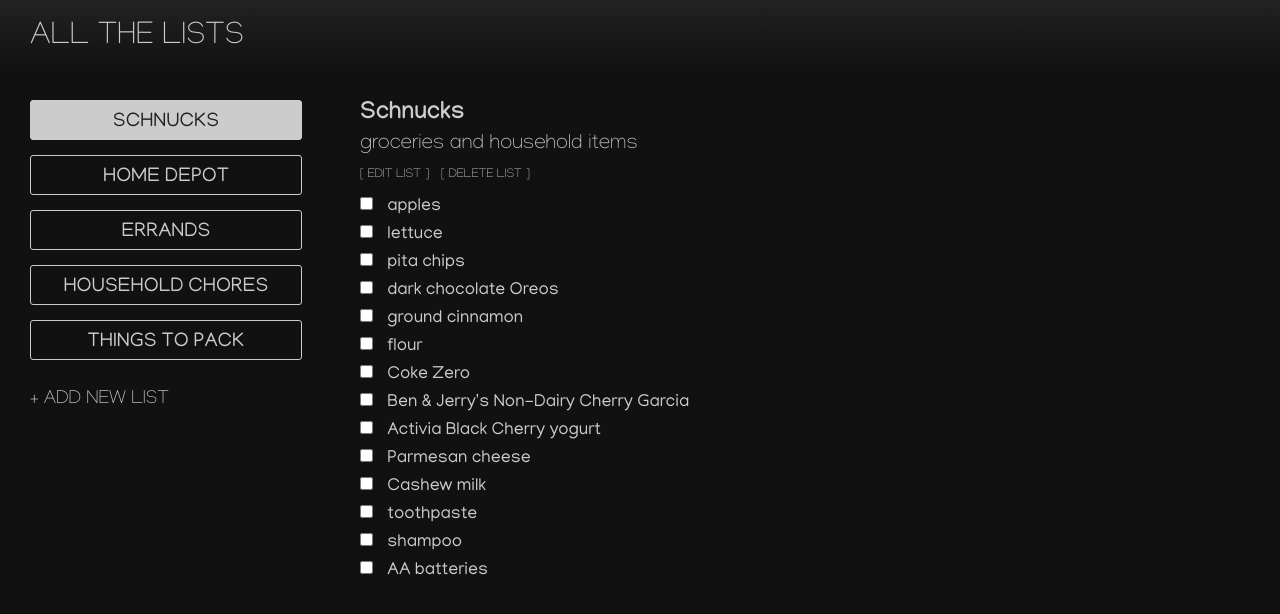
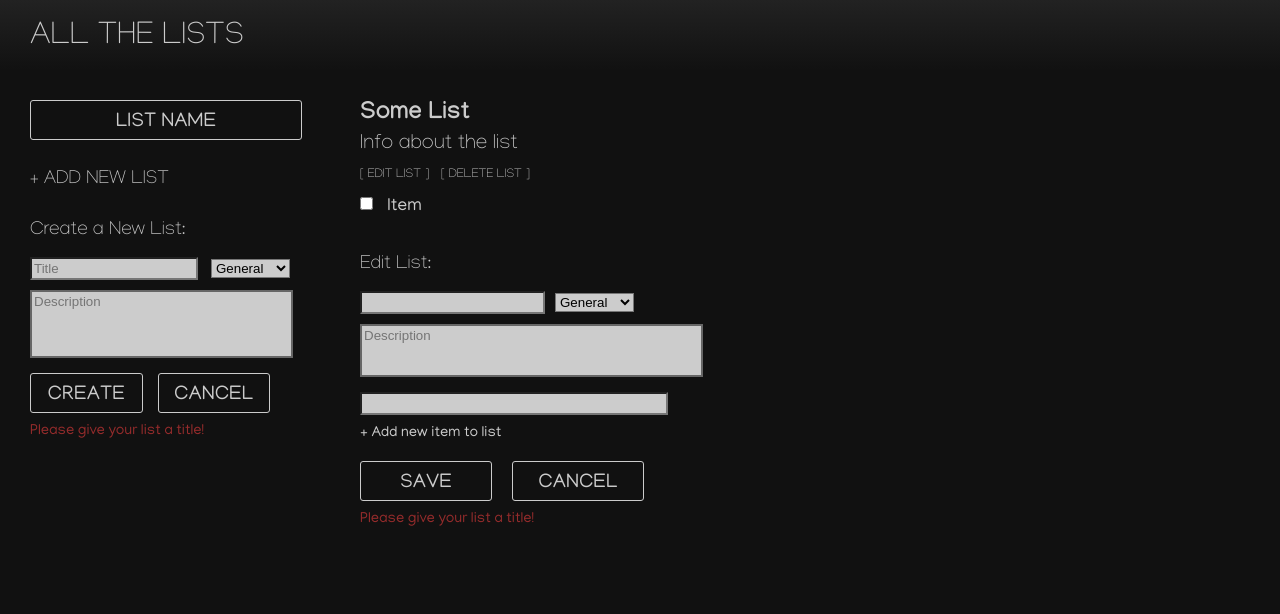
Before and after one commit to Carolista/LC-A6-prep, an Angular app in the folder A6-prep/: page / in a window 1280 px wide. Shown: the top 614 px of the page. Built offline with nearby package versions, Linux system fonts and the light colour scheme.

Commit message:
finished removing solution code and adding comments

```diff
--- a/A6-prep/src/app/app.component.html
+++ b/A6-prep/src/app/app.component.html
@@ -1,2 +1,4 @@
 <app-header></app-header>
 <app-main></app-main>
+
+<!-- Notice the current-list component is not here... where is it? -->
--- a/A6-prep/src/app/current-list/current-list.component.html
+++ b/A6-prep/src/app/current-list/current-list.component.html
@@ -1,47 +1,61 @@
+<!-- IMPORTANT: Before trying to add functionality to this file, get familiar with the properties and methods of the component's TS file -->
+
 <section>
 
+    <!-- Current list will display here -->
 
-    <!-- Current list will display here -->
-    <h3>{{currentList.title}}</h3>
-    <p id="desc">{{currentList.desc}}</p>
+    <!-- TODO: Reference the current list to get the title and description -->
+    <h3>Some List</h3>
+    <p id="desc">Info about the list</p>
 
-    <ng-container *ngIf="!editing">
+    <!-- TODO: Make this entire section disappear if currently editing the list -->
+    <ng-container>
         <!-- Toggle to edit list -->
+        <!-- TODO: Make sure both of these buttons have click events to do what they're meant to do -->
         <div id="toggle">
-            <span class="mini-buttons" *ngIf="!editing" (click)="editing = true">[ Edit list ]</span>
-            <span class="mini-buttons" *ngIf="!editing" (click)="deleteList()">[ Delete list ]</span>
+            <span class="mini-buttons">[ Edit list ]</span>
+            <span class="mini-buttons">[ Delete list ]</span>
         </div>
         <!-- Checklist -->
-        <div class="list-group" *ngFor="let item of currentList.items">
-            <label class="list-item"><input type="checkbox" /> {{item}}</label>
+        <!-- TODO: Iterate over items in the list to display each string dynamically -->
+        <div class="list-group">
+            <label class="list-item"><input type="checkbox" /> Item</label>
         </div>
     </ng-container>
 
     <!-- Form to edit list -->
-    <div id="edit-list-form" *ngIf="editing">
+    <!-- TODO: Make this entire form section disappear when not editing -->
+    <div id="edit-list-form">
         <h4>Edit List:</h4>
-        <form #form>
+        <form>
             <div>
-                <input #titleField type="text" maxLength="20" value="{{currentList.title}}" [class.empty-warning]="formIncomplete" />
+                <!-- TODO: Assign a value attribute that dynamically fills the field with the current saved string, and TODO: apply the class .empty-warning only if the user tries to save changes with this field left blank -->
+                <input #titleField type="text" maxLength="20" />
                 <select #typeField>
                     <option value="general">General</option>
                     <option value="shopping">Shopping</option>
                     <option value="to do">To Do</option>
                 </select>
             </div>
-            <textarea #descField rows="3" cols="40" maxLength="120" placeholder="Description" value="{{currentList.desc}}"></textarea>
-            <div class="list-group" *ngFor="let item of currentList.items; let i = index">
-                <input #listItem class="list-item-edit" type=text value="{{item}}" (change)="saveItem(listItem.value, i)" />
+            <!-- TODO: Assign a value attribute that dynamically fills the field with the current saved string -->
+            <textarea #descField rows="3" cols="40" maxLength="120" placeholder="Description"></textarea>
+            <!-- There is some advanced stuff here with the *ngFor directive... add this to the div below: *ngFor="let item of currentList.items; let i = index" ...and notice the indexing -->
+            <div class="list-group">
+                <!-- TODO: Assign a value attribute to pre-fill items, and notice the (change) event already done for you... this will save the new string immediately! -->
+                <input #listItem class="list-item-edit" type=text (change)="saveItem(listItem.value, i)" />
             </div>
 
-            <p id="add-new-item" (click)="addItem()">+ Add new item to list</p>
+            <!-- TODO: Add the necessary click event here to call the method -->
+            <p id="add-new-item">+ Add new item to list</p>
 
+            <!-- TODO: For both buttons, add click events. Specifically, make sure the Save button passes in the values of the input fields when it calls the method to save changes to the list, and make sure the Cancel button makes the form disappear and undoes any warnings that might have been triggered. -->
             <div class="form-buttons">
-                <div id="Save" class="small-button" (click)="saveList(titleField.value, typeField.value, descField.value)">Save</div>
-                <div id="cancel" class="small-button" (click)="editing = false; formIncomplete = false">Cancel</div>
+                <div id="Save" class="small-button">Save</div>
+                <div id="cancel" class="small-button">Cancel</div>
             </div>
 
-            <div class="warning" *ngIf="formIncomplete">Please give your list a title!</div>
+            <!-- TODO: Make sure this is visible only if the title field is left blank when the Create button is clicked (hint: look at what happens in the saveList() method) -->
+            <div class="warning">Please give your list a title!</div>
 
         </form>
     </div>
--- a/A6-prep/src/app/current-list/current-list.component.ts
+++ b/A6-prep/src/app/current-list/current-list.component.ts
@@ -9,8 +9,9 @@
 
 export class CurrentListComponent implements OnInit {
 
-    @Input() allLists: List[];
-    @Input() currentList: List;
+    // TODO: use the @Input() decorator (already imported above) to bring in currentList and allLists from the main component - you also need code in the <app-current-list> element in main.component.html for this to work!
+    currentList: List;
+    allLists: List[];
 
     editing: boolean = false;
     formIncomplete: boolean = false;
@@ -51,13 +52,12 @@
     }
 
     deleteList(): void {
-        if (confirm("Are you sure you want to delete this list?")) {
-            this.allLists.splice(this.allLists.indexOf(this.currentList), 1);
-            if (this.allLists.length > 0) {
-                this.currentList = this.allLists[0];
-            } else {
-                this.currentList = null;
-            }
+        // TODO: Add a confirmation pop-up here just like you would in the DOM to make sure the user really wants to delete the list before allowing it to happen!
+        this.allLists.splice(this.allLists.indexOf(this.currentList), 1);
+        if (this.allLists.length > 0) {
+            this.currentList = this.allLists[0];
+        } else {
+            this.currentList = null;
         }
     }
 
--- a/A6-prep/src/app/main/main.component.html
+++ b/A6-prep/src/app/main/main.component.html
@@ -1,36 +1,45 @@
+<!-- IMPORTANT: Before trying to add functionality to this file, get familiar with the properties and methods of the component's TS file -->
+
 <section>
 
     <!-- On left -->
     <div id="main">
 
         <!-- All the lists -->
-        <div class="pseudobutton" [class.selected]="list == currentList" [class.not-selected]="list == !currentList" *ngFor="let list of allLists" (click)="viewNewList(list)">{{list.title}}</div>
+        <!-- TODO: Add boolean logic to conditional classes, TODO: iterate over all lists, TODO: display name of each list, and TODO: add click event so list can be viewed on the right half of the page -->
+        <div class="pseudobutton">List Name</div>
 
         <!-- Toggle to add new list -->
-        <h4 id="add-new" *ngIf="!addingNewList" (click)="addingNewList = true">+ Add new list</h4>
+        <!-- TODO: Make it visible only when not adding a new list, and TODO: add click event to toggle form -->
+        <h4 id="add-new">+ Add new list</h4>
 
         <!-- Form to create new list -->
-        <div id="new-list-form" *ngIf="addingNewList">
+        <!-- TODO: Make visible only when adding new list -->
+        <div id="new-list-form">
             <h4 id="create-new">Create a New List:</h4>
             <form #form>
-                <input #titleField type="text" maxLength="20" placeholder="Title" [class.empty-warning]="formIncomplete" />
+                <!-- TODO: Add conditional class for .empty-warning when trying to create with this field blank -->
+                <input #titleField type="text" maxLength="20" placeholder="Title" />
                 <select #typeField>
                     <option value="general">General</option>
                     <option value="shopping">Shopping</option>
                     <option value="to do">To Do</option>
                 </select>
                 <textarea #descField rows="4" cols="30" maxLength="120" placeholder="Description"></textarea>
+                <!-- TODO: For both buttons, add click events. Specifically, make sure the Create button passes in the values of the input fields when it calls the method to create a new list, and make sure the Cancel button makes the form disappear and undoes any warnings that might have been triggered. -->
                 <div class="form-buttons">
-                    <div id="submit" class="small-button" (click)="createNewList(titleField.value, typeField.value, descField.value)">Create</div>
-                    <div id="cancel" class="small-button" (click)="addingNewList = false; formIncomplete = false">Cancel</div>
+                    <div id="submit" class="small-button">Create</div>
+                    <div id="cancel" class="small-button">Cancel</div>
                 </div>
 
-                <div class="warning" *ngIf="formIncomplete">Please give your list a title!</div>
+                <!-- TODO: Make sure this is visible only if the title field is left blank when the Create button is clicked (hint: look at what happens in the createNewList() method) -->
+                <div class="warning">Please give your list a title!</div>
             </form>
         </div>
     </div>
 
     <!-- On right -->
-    <app-current-list [currentList]="currentList" [allLists]="allLists"></app-current-list>
+    <!-- TODO: pass the currentList and allLists properties to the current-list component - you also need special code in current-list.component.ts for this to work! -->
+    <app-current-list></app-current-list>
 
 </section>
```
